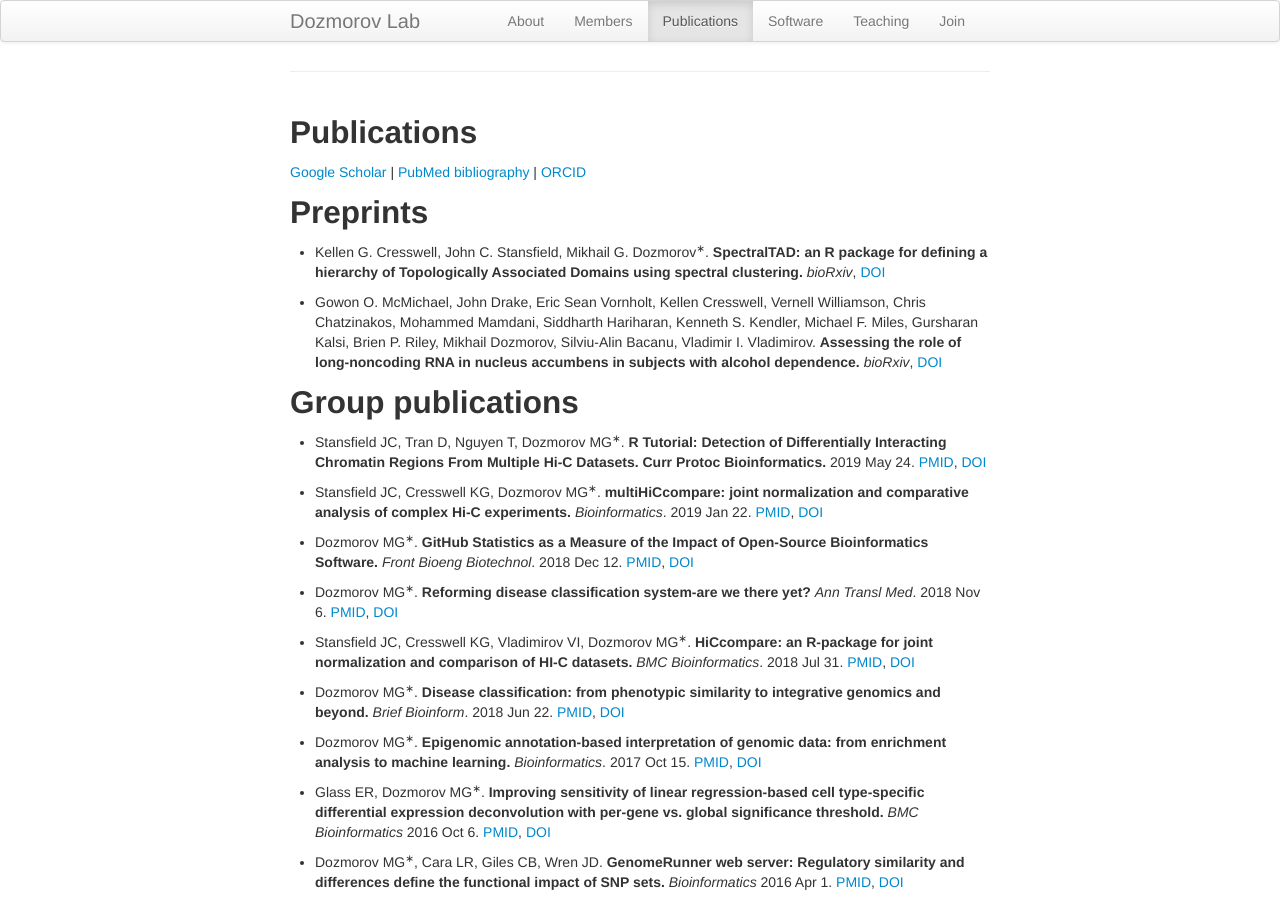
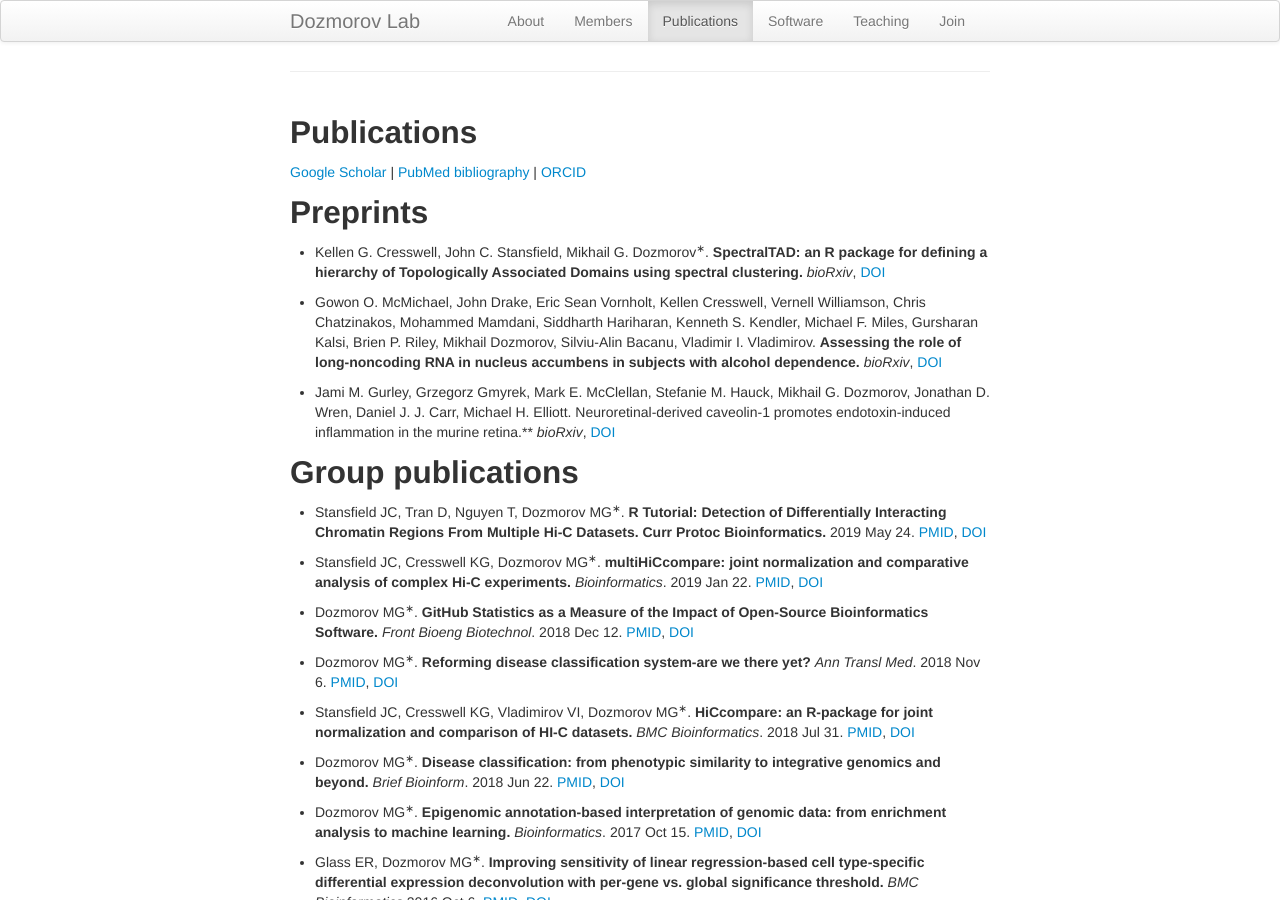
Before and after one commit to dozmorovlab/dozmorovlab.github.io, a Jekyll site: the page built from 02-pubs.md, in a window 1280 px wide and 900 px high. Built offline with Jekyll 4.4.1, drawn with Linux system fonts in a browser that asks for light colours; comment, search, counter and statistics services are not loaded.

Commit message:
Add Michael Elliott's preprint on Calveolin-1

```diff
--- a/02-pubs.md
+++ b/02-pubs.md
@@ -19,6 +19,8 @@ permalink: "publications.html"
 -	Kellen G. Cresswell, John C. Stansfield, Mikhail G. Dozmorov<sup>&lowast;</sup>. **SpectralTAD: an R package for defining a hierarchy of Topologically Associated Domains using spectral clustering.** _bioRxiv_, [DOI](https://doi.org/10.1101/549170) <span data-badge-type="4" data-doi="10.1101/549170" data-hide-no-mentions="true" class="altmetric-embed"> </span>
 
 -	Gowon O. McMichael, John Drake, Eric Sean Vornholt, Kellen Cresswell, Vernell Williamson, Chris Chatzinakos, Mohammed Mamdani, Siddharth Hariharan, Kenneth S. Kendler, Michael F. Miles, Gursharan Kalsi, Brien P. Riley, Mikhail Dozmorov, Silviu-Alin Bacanu, Vladimir I. Vladimirov. **Assessing the role of long-noncoding RNA in nucleus accumbens in subjects with alcohol dependence.** _bioRxiv_, [DOI](https://doi.org/10.1101/583203) <span data-badge-type="4" data-doi="10.1101/583203" data-hide-no-mentions="true" class="altmetric-embed"> </span>
+
+- Jami M. Gurley, Grzegorz Gmyrek, Mark E. McClellan, Stefanie M. Hauck, Mikhail G. Dozmorov, Jonathan D. Wren, Daniel J. J. Carr, Michael H. Elliott. Neuroretinal-derived caveolin-1 promotes endotoxin-induced inflammation in the murine retina.** _bioRxiv_, [DOI](https://doi.org/10.1101/2020.01.08.899377) <span data-badge-type="4" data-doi="10.1101/2020.01.08.899377" data-hide-no-mentions="true" class="altmetric-embed"> </span>
 
 ## Group publications
 
```
